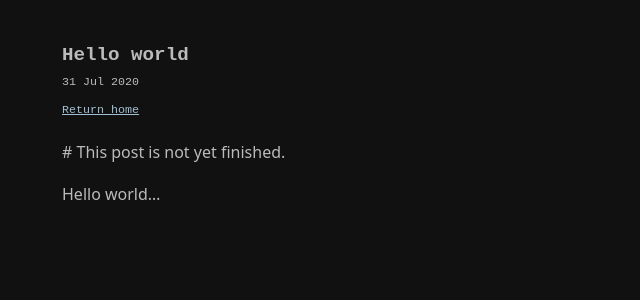
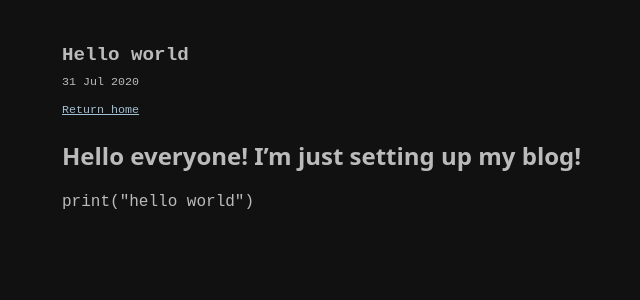
Before and after one commit to nefkst/My-Personal-Blog, a Jekyll site: the page built from _posts/2013-04-14-hello-world.md, in a window 1280 px wide. Shown: the top 300 px of the page, without its empty margins (228-868 px from the left). Built offline with Jekyll 4.4.1, drawn with Linux system fonts in a browser that asks for light colours.

Commit message:
Update 2013-04-14-hello-world.md

````diff
--- a/_posts/2013-04-14-hello-world.md
+++ b/_posts/2013-04-14-hello-world.md
@@ -5,6 +5,8 @@ date: 2020-07-31
 feature: 1
 ---
 
-<span class="muted"># This post is not yet finished.</span>
+# Hello everyone! I'm just setting up my blog!
 
-Hello world...
+```python
+print("hello world")
+```
````
